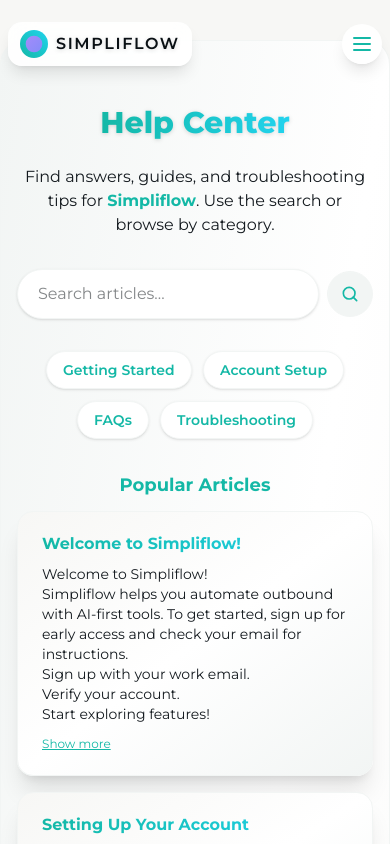
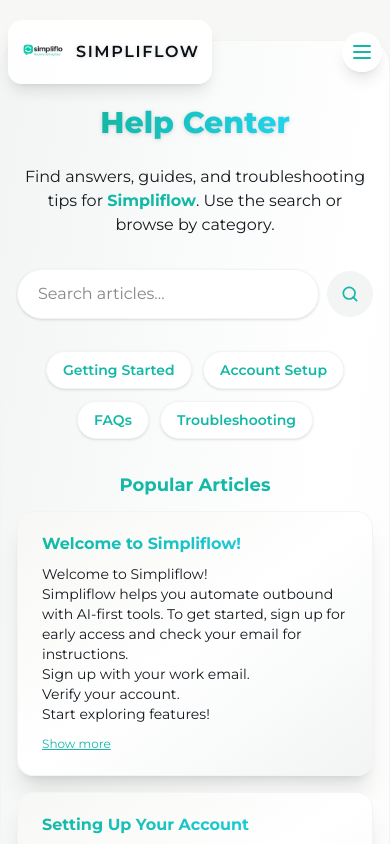
Before and after one commit to devtag2025/simpliflo-landingPages, a Next.js app: page /help-center in a window 390 px wide. Shown: the top 844 px of the page. Built offline with nearby package versions, Linux system fonts and the light colour scheme; a web font is replaced by a local one.

Commit message:
feat(Navbar): Replace gradient logo with static logo image for improved performance

```diff
--- a/src/components/layout/Navbar.tsx
+++ b/src/components/layout/Navbar.tsx
@@ -102,24 +102,7 @@
             href="/"
             className="flex items-center gap-2 px-3 py-2 rounded-xl bg-white/90 backdrop-blur-md hover:bg-white transition shadow-lg"
           >
-            <span className="w-7 h-7 bg-gradient-to-tr from-[var(--teal-hero)] to-[var(--cyan-pop)] rounded-full flex items-center justify-center">
-              <svg width="20" height="20" viewBox="0 0 24 24" fill="none">
-                <circle cx="12" cy="12" r="10" fill="url(#grad1)" />
-                <defs>
-                  <linearGradient
-                    id="grad1"
-                    x1="0"
-                    y1="0"
-                    x2="24"
-                    y2="24"
-                    gradientUnits="userSpaceOnUse"
-                  >
-                    <stop stopColor="#a78bfa" />
-                    <stop offset="1" stopColor="#818cf8" />
-                  </linearGradient>
-                </defs>
-              </svg>
-            </span>
+            <img src="/logo.png" alt="Simpliflow Logo" className="w-12 h-12 object-contain" />
             <span className="font-semibold tracking-widest text-[var(--ink-900)] text-base drop-shadow-sm">
               SIMPLIFLOW
             </span>
@@ -143,20 +126,10 @@
         </div>
 
         {/* Desktop Menu */}
-  <div className="hidden lg:flex flex-wrap items-center bg-white/90 backdrop-blur-md rounded-full px-2 md:px-3 xl:px-4 py-2 gap-2 md:gap-4 xl:gap-5 min-h-[40px] shadow-2xl">
+  <div className="hidden lg:flex flex-wrap items-center bg-white/90 backdrop-blur-md rounded-full px-2 md:px-3 xl:px-4 gap-2 md:gap-4 xl:gap-5 min-h-[40px] shadow-2xl">
           <div className="flex flex-wrap items-center gap-2 md:gap-4 xl:gap-5 text-base font-semibold text-[var(--ink-900)] relative">
             <Link href="/" className="flex items-center gap-2 px-2 py-1 rounded-xl hover:bg-[var(--canvas-50)] transition">
-              <span className="w-6 h-6 bg-gradient-to-tr from-[var(--teal-hero)] to-[var(--cyan-pop)] rounded-full flex items-center justify-center">
-                <svg width="16" height="16" viewBox="0 0 24 24" fill="none">
-                  <circle cx="12" cy="12" r="10" fill="url(#grad2)" />
-                  <defs>
-                    <linearGradient id="grad2" x1="0" y1="0" x2="24" y2="24" gradientUnits="userSpaceOnUse">
-                      <stop stopColor="#a78bfa"/>
-                      <stop offset="1" stopColor="#818cf8"/>
-                    </linearGradient>
-                  </defs>
-                </svg>
-              </span>
+              <img src="/logo.png" alt="Simpliflow Logo" className="w-12 h-12 object-contain" />
               <span className="font-semibold tracking-widest text-[var(--ink-900)] text-base">SIMPLIFLOW</span>
             </Link>
             {navItems.map((item) => (
@@ -217,19 +190,9 @@
                 href="/"
                 className="flex items-center gap-2 px-2 py-2 rounded-xl bg-[var(--canvas-50)]"
               >
-                <span className="w-6 h-6 bg-gradient-to-tr from-[var(--teal-hero)] to-[var(--cyan-pop)] rounded-full flex items-center justify-center">
-                  <svg width="16" height="16" viewBox="0 0 24 24" fill="none">
-                    <circle cx="12" cy="12" r="10" fill="url(#grad3)" />
-                    <defs>
-                      <linearGradient id="grad3" x1="0" y1="0" x2="24" y2="24" gradientUnits="userSpaceOnUse">
-                        <stop stopColor="var(--teal-hero)"/>
-                        <stop offset="1" stopColor="var(--cyan-pop)"/>
-                      </linearGradient>
-                    </defs>
-                  </svg>
-                </span>
+                <img src="/logo.png" alt="Simpliflow Logo" className="w-6 h-6 object-contain" />
                 <span className="font-semibold tracking-widest text-[var(--ink-900)] text-base drop-shadow">
-                  SIMPLIFLO
+                  SIMPLIFLOW
                 </span>
               </Link>
             </div>
```
Also changed, not shown: public/logo.png (added).
